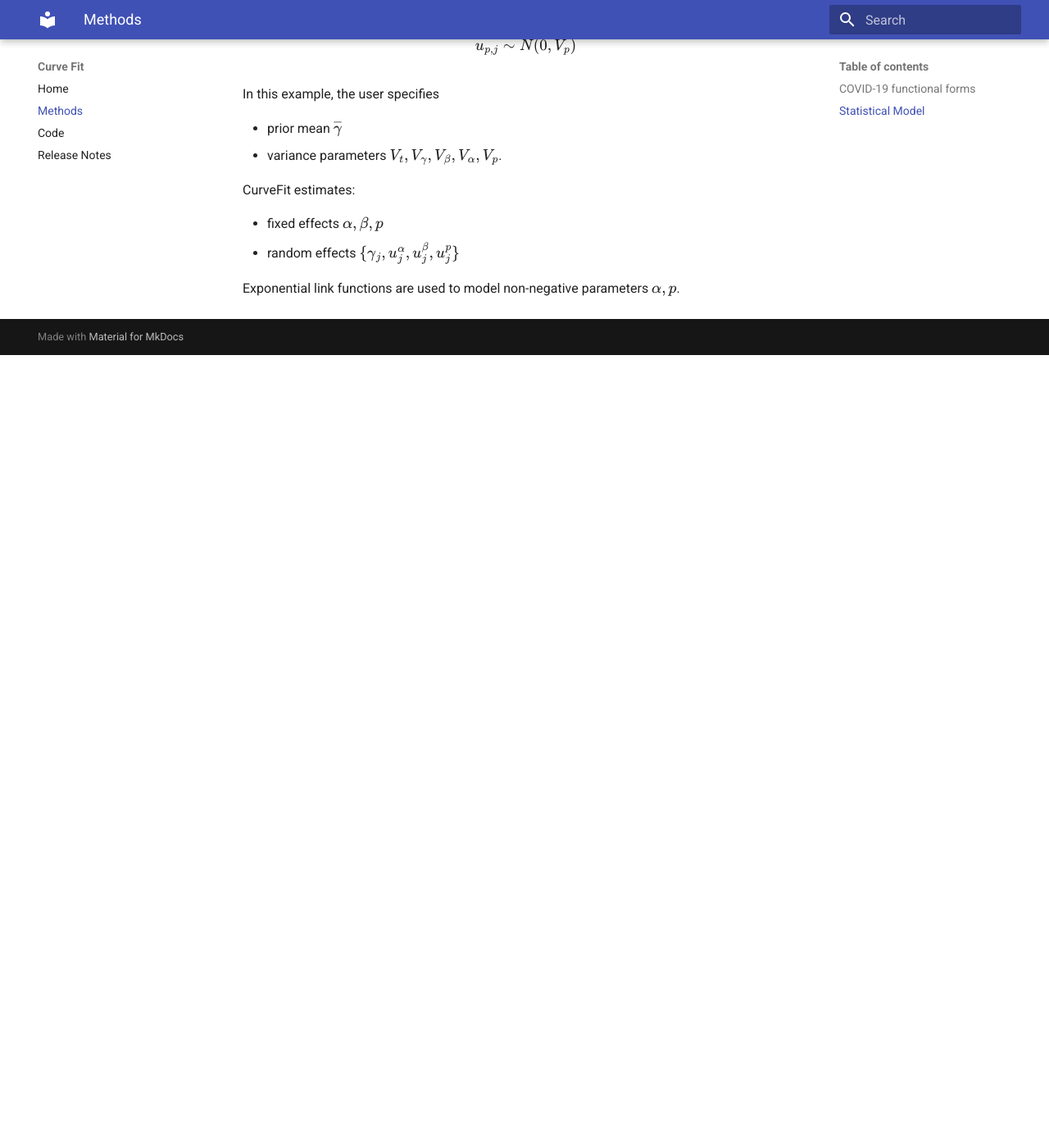
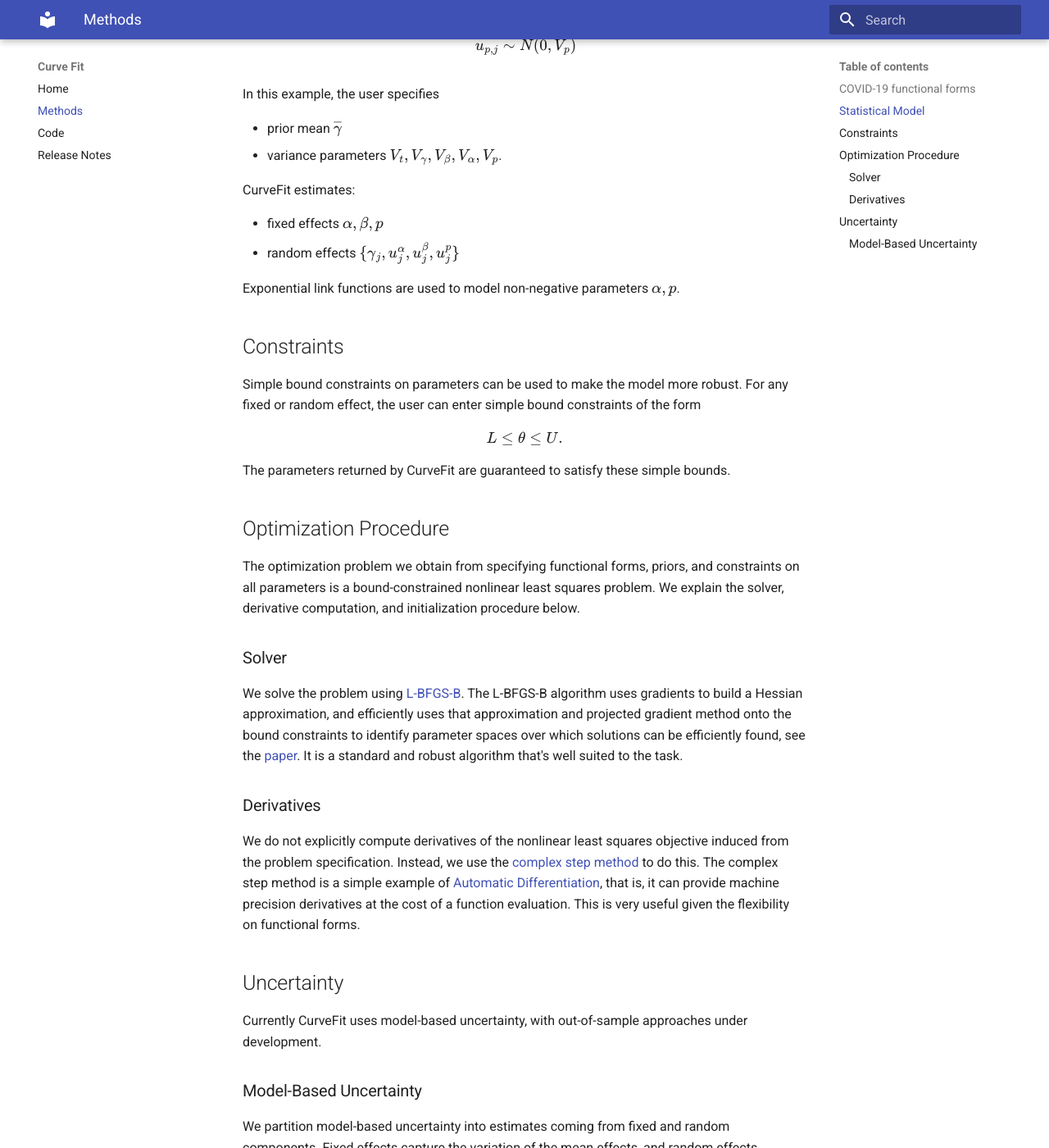
Before and after one commit to ihmeuw-msca/CurveFit, an MkDocs documentation site: the page built from docs/methods.md, in a window 1280 px wide and 1400 px high, scrolled down 2079 px. Shown: the whole window at 82% size. Built offline with MkDocs 1.6.1 and Material for MkDocs 9.7.7, drawn with Linux system fonts in a browser that asks for light colours; formulas are drawn with MathJax 3; before the commit the page ends 2512 px from its top, so only the background shows below that; some of the changed text lies outside the part shown.

Commit message:
updated docs

```diff
--- a/docs/methods.md
+++ b/docs/methods.md
@@ -99,3 +99,80 @@ CurveFit estimates:
 - random effects \(\{\gamma_j, u_j^\alpha, u_j^\beta, u_j^p\}\)
 
 Exponential link functions are used to model non-negative parameters \(\alpha, p\).
+
+## Constraints
+
+Simple bound constraints on parameters can be used to make the model more robust.
+For any fixed or random effect, the user can enter simple bound constraints of the form
+\[
+L \leq \theta \leq U.
+\]
+The parameters returned by CurveFit are guaranteed to satisfy these simple bounds.
+
+## Optimization Procedure
+
+The optimization problem we obtain from specifying functional forms, priors, and constraints on all parameters
+is a bound-constrained nonlinear least squares problem. We explain the solver, derivative computation, and initialization
+procedure below.
+
+### Solver
+
+We solve the problem using [L-BFGS-B](https://docs.scipy.org/doc/scipy/reference/optimize.minimize-lbfgsb.html).
+The L-BFGS-B algorithm uses gradients to build a Hessian approximation, and efficiently uses that approximation
+and projected gradient method onto the bound constraints to identify parameter spaces over which solutions can be efficiently found,
+see the [paper](http://www.ece.northwestern.edu/~nocedal/PSfiles/limited.ps.gz). It is a standard and robust algorithm that's well
+suited to the task.
+
+### Derivatives
+
+We do not explicitly compute derivatives of the nonlinear least squares objective induced from the problem specification.
+Instead, we use the [complex step method](https://dl.acm.org/doi/abs/10.1145/838250.838251?casa_token=TYWyEC47VgkAAAAA:Qo1BmjP8jlvs5SOBqH2jw1VPMX4IV6SnjKfltmCgJP8jRM1nUThentKVdr2R0c3rBSfWry-_dZY) to do this.
+The complex step method is a simple example of [Automatic Differentiation](https://en.wikipedia.org/wiki/Automatic_differentiation),
+that is, it can provide machine precision derivatives at the cost of a function evaluation.
+This is very useful given the flexibility on functional forms.
+
+## Uncertainty
+
+Currently CurveFit uses model-based uncertainty, with out-of-sample approaches under development.
+
+### Model-Based Uncertainty
+
+We partition model-based uncertainty into estimates coming  from fixed and random components. Fixed effects capture the variation
+of the mean effects, and random effects uncertainty captures the variation across locations.
+
+- Fixed Effects
+
+For any estimator obtained by solving a nonlinear least squares problem, we can use the Fisher information matrix
+to get an asymptotic approximation to the uncertainty. Let
+\[
+\hat{ \theta} = \arg\min_{ \theta} := \frac{1}{2}\theta^T W^{-1} \theta  + \frac{1}{2 \sigma^2} \|\Sigma^{-1/2} (y - f( \theta;  X))\|^2
+\]
+where \(W\) is any prior variance and \(\Sigma\) is the variance of  observations.
+Then our approximation for the variance matrix of the estimate is given by
+\[
+V(\hat \theta) = \mathcal{I}(\theta)^{-1} = \left(J_{\hat \theta}^T \Sigma^{-1} J_{\hat \theta} + W^{-1} \right)^{-1}
+\]
+where
+\[
+J_{\hat{ \theta}} := \nabla_{ \theta} f( \theta;  X)
+\]
+is the Jacobian matrix evaluated at \(\theta = \hat \theta\). The Jacobian is also computed using the complex step method.
+
+- Random effects
+
+To obtain the variance of the random effects, we derive an  empirical variance matrix across locations.
+Given a set of zero mean random effect estimates \(\{v_j\}\), with each \(v_j\) a vector
+of \(k\) of random effect types, we get an empirical matrix \(V_0 \in \mathbb{R}^{k\times k}\) by
+\[
+V_0 = \frac{1}{n}\sum_{j=1}^N v_j v_j^T
+\]
+To obtain posterior uncertainty for each specific location, we use the empirical \(V_0\) as a prior,
+and any data at the location as the measurement model, and re-fit the  location:
+\[
+\hat{ \theta}_i = \arg\min_{ \theta} := \frac{1}{2}\theta_i^T V_0^{-1}\theta_i +  \frac{1}{2 \sigma^2} \| \Sigma_i^{-1/2}(y_i - f_i( \theta_i;  X_i))\|^2
+\]
+Within each location, this is analogous to the fixed effects analysis. The location-specific uncertainty is then estimated from
+the same Fisher information analysis:
+\[
+V_i({\hat \theta}) =   ( (J_i)^T  \Sigma_i ^{-1}  (J_i) + V_0^{-1})^{-1}.
+\]
```
